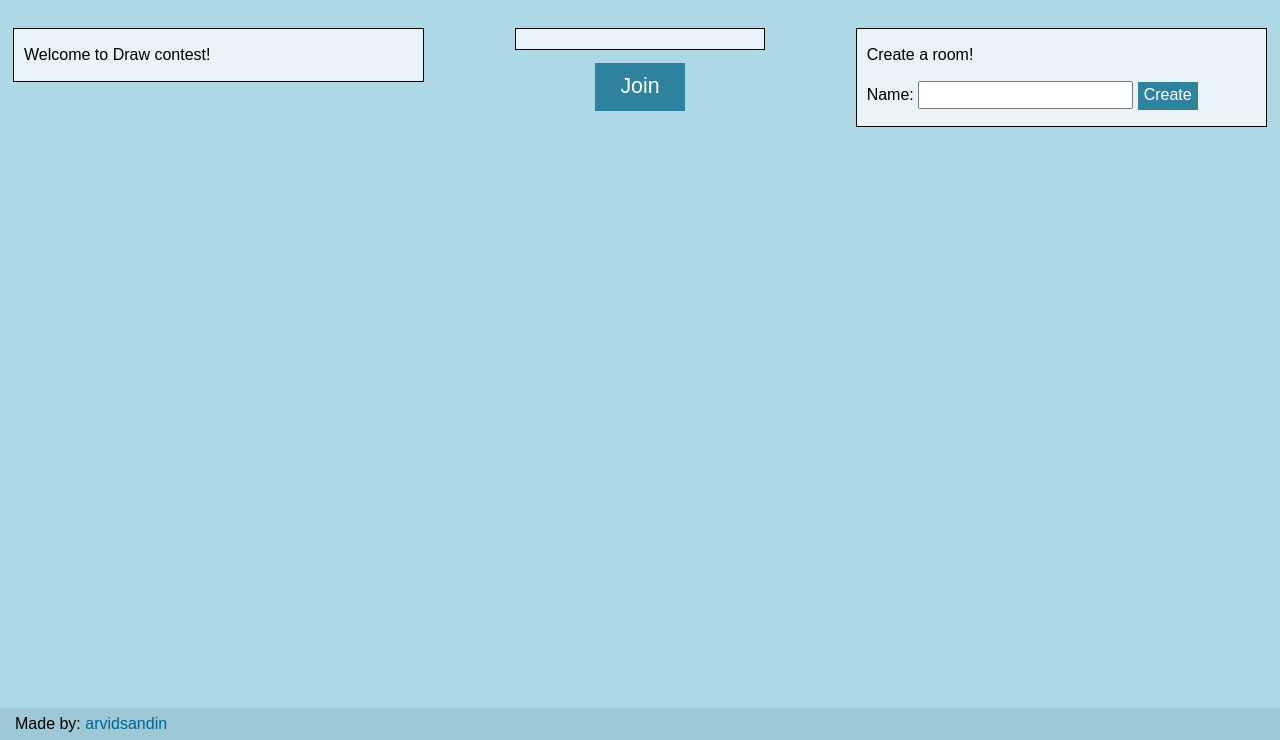
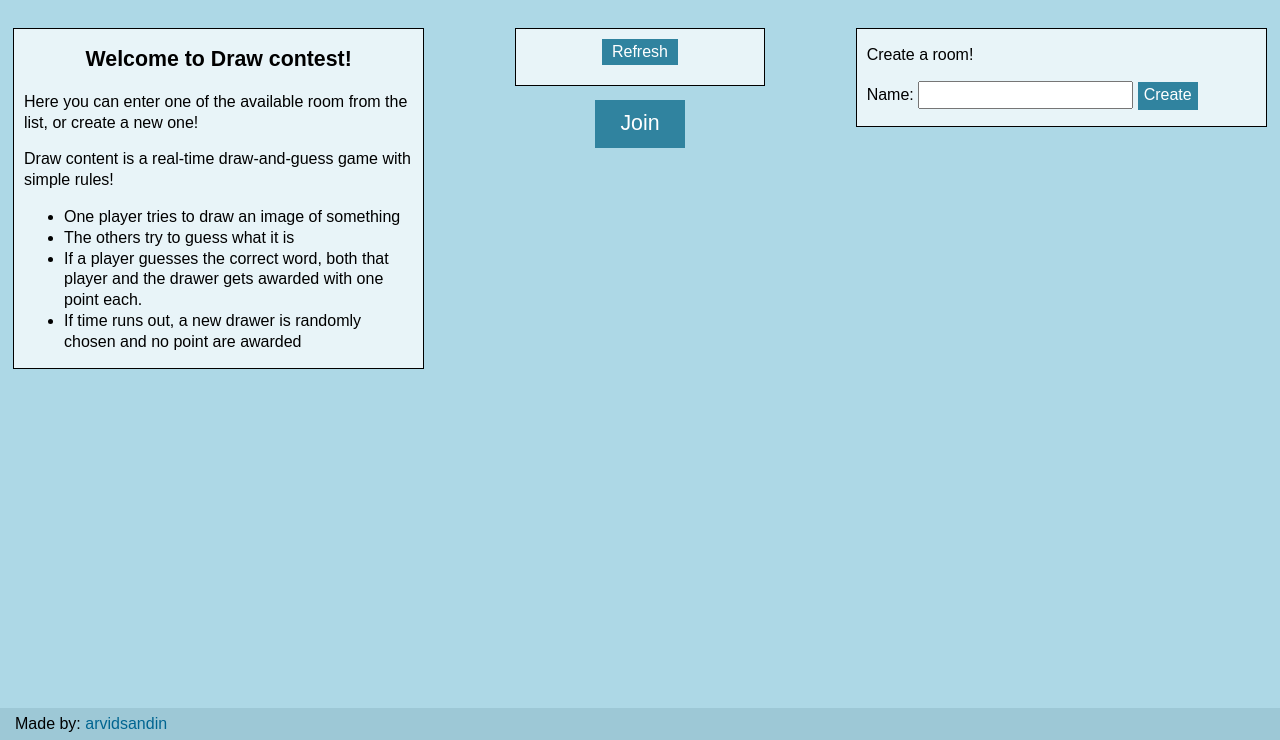
Before and after one commit to arvidsandin/draw-contest, a website: page public/index.html in a window 1280 px wide. Shown: the part 60-800 px from the top of the page. Drawn offline with nearby package versions, Linux system fonts and the light colour scheme.

Commit message:
Updated lobby

```diff
--- a/public/css/lobby.css
+++ b/public/css/lobby.css
@@ -15,6 +15,11 @@ h1{
   font-size: 2em ;
   font-weight: bold;
   /* font-family: '' */
+}
+h2{
+  text-align: center;
+  font-weight:bold;
+  font-size:16pt
 }
 
 body{
@@ -90,6 +95,10 @@ body{
   display: inline-block;
   text-align: center;
 }
+#refresh{
+  margin: 10px auto 0 auto;
+  padding: 3px 10px;
+}
 #room_list{
   font-size: 16pt;
   padding: 10px;
@@ -135,7 +144,7 @@ body{
   #sidebar_right{
     order:3;
   }
-  #room_list{
+  #middle{
     display: inline-block;
     min-width: 250px;
     max-width: 400px;
--- a/public/index.html
+++ b/public/index.html
@@ -21,14 +21,25 @@
   <h1>Draw contest</h1>
   <div class="wrapper">
     <div class="wrapper_item" id="main">
-      <div id="room_list" class="textbox">
+      <div class="textbox" id="middle">
+        <button type="button" name="button" id="refresh" class="generic_button" onclick="refreshRooms()">Refresh</button>
+        <div id="room_list">
+        </div>
       </div>
       <br>
       <button type="button" class="generic_button" id="join_button" name="button" onclick="joinRoom()">Join</button>
     </div>
     <div class="wrapper_item" id="sidebar_left">
       <div class="textbox">
-        <p>Welcome to Draw contest!</p>
+        <h2>Welcome to Draw contest!</h2>
+        <p>Here you can enter one of the available room from the list, or create a new one!</p>
+        <p>Draw content is a real-time draw-and-guess game with simple rules!</p>
+        <ul>
+          <li>One player tries to draw an image of something</li>
+          <li>The others try to guess what it is</li>
+          <li>If a player guesses the correct word, both that player and the drawer gets awarded with one point each.</li>
+          <li>If time runs out, a new drawer is randomly chosen and no point are awarded</li>
+        </ul>
       </div>
     </div>
     <div class="wrapper_item" id="sidebar_right">
--- a/public/js/lobby.js
+++ b/public/js/lobby.js
@@ -8,7 +8,6 @@ function Get(link){
 var roomList = document.getElementById('room_list');
 var newRoomNameInput = document.getElementById("create_room_input");
 refreshRooms();
-setInterval(refreshRooms, 5000);
 
 newRoomNameInput.addEventListener("keyup", function(event) {
   // Number 13 is the "Enter" key on the keyboard
@@ -21,6 +20,7 @@ askUsername();
 
 
 function refreshRooms(){
+  roomList.style="color:#888";
   var rooms = JSON.parse(Get('./rooms.json'));
   while (roomList.firstChild) {roomList.removeChild(roomList.firstChild);}
   if (rooms.length==0){
@@ -53,6 +53,7 @@ function refreshRooms(){
       roomList.appendChild(label);
     }
   }
+  roomList.style="color=#000";
 }
 
 function joinRoom(){
```
